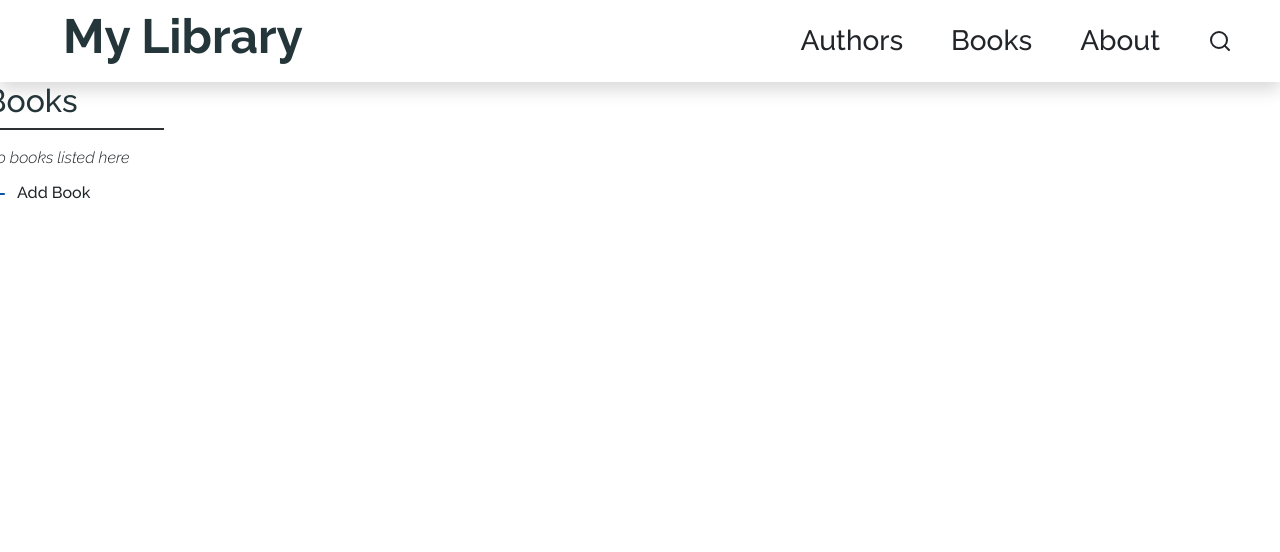
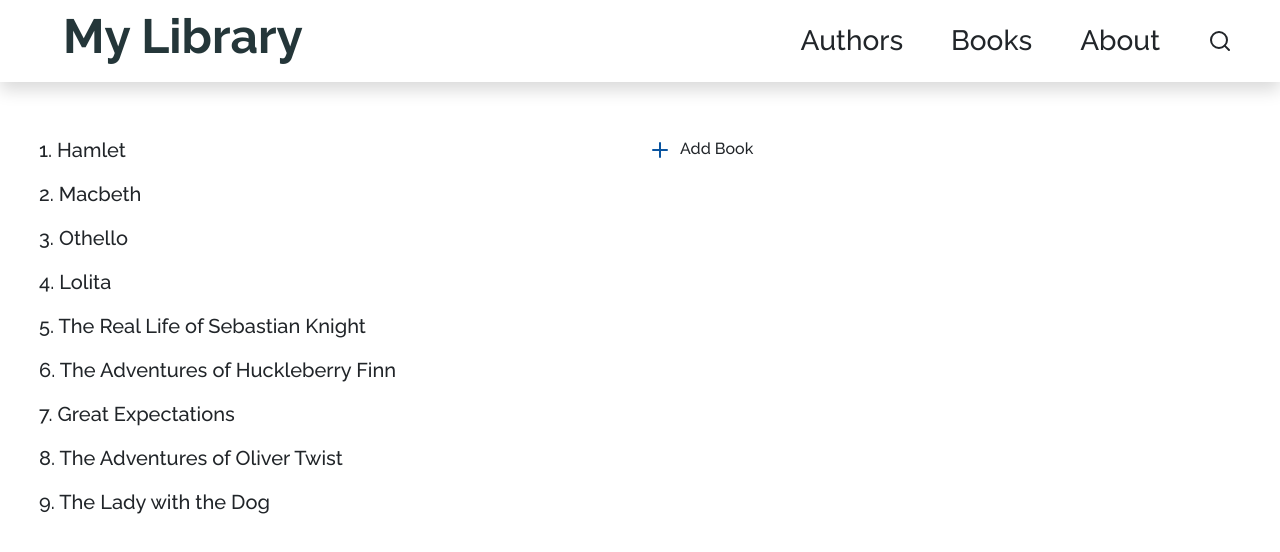
Before and after one commit to sriyabro/My-Library-App, a React (Create React App) app: page /books in a window 1280 px wide. Shown: the top 552 px of the page. Built offline with nearby package versions, Linux system fonts and the light colour scheme; data requests are answered from the project's data file.

Commit message:
books moved to BooksPage, removed from library body

```diff
--- a/src/ClientApp.tsx
+++ b/src/ClientApp.tsx
@@ -1,15 +1,14 @@
 import React from 'react';
 import {BrowserRouter as Router, Route, RouteComponentProps, Switch} from "react-router-dom";
-import {Container, Row} from "react-bootstrap";
+import {Container} from "react-bootstrap";
 import HeaderNavBar from "./components/HeaderNavBar";
 import {routes} from "./config/routes";
 
 const ClientApp: React.FC = () => {
   return (
-    <Container fluid={true}>
+    <Container fluid={true} className="p-0 m-0">
       <Router>
         <HeaderNavBar/>
-        <Row>
           <Switch>
             {routes.map((route, index) =>
               <Route
@@ -21,7 +20,6 @@ const ClientApp: React.FC = () => {
                 }}
               />)}
           </Switch>
-        </Row>
       </Router>
     </Container>
   );
--- a/src/components/HeaderNavBar.tsx
+++ b/src/components/HeaderNavBar.tsx
@@ -12,7 +12,7 @@ const HeaderNavBar: React.FC = () => {
 
   return (
     <React.Fragment>
-      <Row className="shadow">
+      <Row className="shadow p-0 m-0">
         <Col xs={6} className='my-2'>
           <h1 className="nav-header pl-5" onClick={() => history.push('/')}>My Library</h1>
         </Col>
--- a/src/components/LibraryBody.tsx
+++ b/src/components/LibraryBody.tsx
@@ -1,7 +1,6 @@
 import React, {useEffect, useState} from 'react';
-import {Col,Row} from "react-bootstrap";
+import {Col, Row} from "react-bootstrap";
 import Authors from "./Authors";
-import Books from "./Books";
 import {IAuthor, IBook} from "../types/Types";
 import {BASE_URI} from "../config/config";
 
@@ -29,12 +28,10 @@ const LibraryBody: React.FC = () => {
     }
 
     const handleOnAuthorsChange = (authors: IAuthor[]) => setAuthors(authors);
-    const handleOnBooksChange = (books: IBook[]) => setBooks(books);
 
     return (
         <Row className="library-body mt-4">
             <Col xs={12} md={6} className="px-5 mb-5">
-                <Books authors={authors} books={books} onBooksChange={handleOnBooksChange}/>
             </Col>
             <Col xs={12} md={6} className="px-5 mb-5">
                 <Authors authors={authors} onAuthorsChange={handleOnAuthorsChange}/>
--- a/src/components/book/AddBook.tsx
+++ b/src/components/book/AddBook.tsx
@@ -10,7 +10,7 @@ const AddBook: React.FC<AddBookProps> = (props) => {
     const {addBookClicked} = props;
 
     return (
-            <Col xs={12} className="add-item mx-0 mt-1 mb-3 p-0">
+            <Col xs={12} className="add-item mx-0 mt-4 mb-3 py-2 px-0">
                 <h6 onClick={() => addBookClicked()}>
                     <Plus size={24} className="plus-icon p-0"/>
                     <span className="pl-2 py-0">Add Book</span>
--- a/src/components/book/Book.tsx
+++ b/src/components/book/Book.tsx
@@ -8,7 +8,6 @@ type BookProps = {
   index: number,
   onUpdateClick: (index: number) => void
   onDeleteClick: (index: number) => void
-
 }
 
 const Book: React.FC<BookProps> = (props) => {
@@ -16,10 +15,10 @@ const Book: React.FC<BookProps> = (props) => {
 
   return (
     <Row className="item-row pt-2 pb-1">
-            <Col xs={8} className="pl-0">
+      <Col xs={9}>
         <h5>{index + 1}. {book.name}</h5>
       </Col>
-            <Col xs={4} className="text-right px-0">
+      <Col xs={3} className="text-right px-0">
         <Edit className="icon mx-2 text-warning" size={20} onClick={() => {
           onUpdateClick(index)
         }}/>
--- a/src/pages/BooksPage.tsx
+++ b/src/pages/BooksPage.tsx
@@ -1,12 +1,28 @@
 import React, {useEffect, useState} from 'react';
-import Books from "../components/Books";
-import {IAuthor, IBook} from "../types/Types";
+import {IAlert, IAuthor, IBook} from "../types/Types";
 import {BASE_URI} from "../config/config";
 import {Col, Row} from "react-bootstrap";
+import ConfirmationAlert from "../components/alerts/ConfirmationAlert";
+import NoItemsLabel from "../components/NoItemsLabel";
+import BookList from "../components/book/BookList";
+import AddBook from "../components/book/AddBook";
+import BookForm from "../components/book/BookForm";
+import DeleteConfirmation from "../components/alerts/DeleteConfirmation";
+
+const BOOKS_URI = BASE_URI + 'books/';
 
 const BooksPage: React.FC = () => {
   const [authors, setAuthors] = useState<IAuthor[] | null>(null);
   const [books, setBooks] = useState<IBook[] | null>(null);
+  const [showBookForm, setShowBookForm] = useState<boolean>(false);
+  const [updateClicked, setUpdateClicked] = useState<boolean>(false);
+  const [indexToUpdate, setIndexToUpdate] = useState<number | null>(null);
+  const [bookToUpdate, setBookToUpdate] = useState<IBook | null>(null);
+  const [alertContent, setAlertContent] = useState<IAlert | null>(null);
+  const [showAlertMessage, setShowAlertMessage] = useState<boolean>(false);
+  const [indexToDelete, setIndexToDelete] = useState<number | null>(null);
+  const [bookNameToDelete, setBookNameToDelete] = useState<string | null>(null);
+  const [showDeleteConfirmation, setShowDeleteConfirmation] = useState<boolean>(false);
 
   useEffect(() => {
     fetchAuthors();
@@ -27,15 +43,107 @@ const BooksPage: React.FC = () => {
     setBooks(books);
   }
 
-  const handleOnBooksChange = (books: IBook[]) => setBooks(books);
+  const handleCloseButtonClicked = () => setShowBookForm(false);
+
+  const handleAddBookClicked = () => {
+    setShowBookForm(false);
+    setUpdateClicked(false);
+    setShowBookForm(true);
+  }
+
+  const handleOnDeleteClick = (index: number) => {
+    setIndexToDelete(index);
+    setBookNameToDelete(books ? books[index].name : null);
+    setShowDeleteConfirmation(true);
+    setShowBookForm(false);
+  }
+
+  const handleCreateBook = async (newBook: IBook) => {
+    await fetch(BOOKS_URI, {
+      method: 'POST',
+      headers: {'Content-Type': 'application/json'},
+      body: JSON.stringify(newBook)
+    })
+    const newBookList: IBook[] = books ? books.slice() : [];
+    newBookList.push(newBook);
+    setBooks(newBookList);
+    setAlertContent({message: "Book Created Successfully", variant: "success"});
+    setShowAlertMessage(true);
+  }
+
+  const handleUpdateBook = async (updatedBook: IBook) => {
+    if (indexToUpdate === null) {
+      return;
+    }
+    const newBookList: IBook[] = books ? books.slice() : [];
+    let id = newBookList[indexToUpdate].id;
+    await fetch(BOOKS_URI + id, {
+      method: 'PATCH',
+      headers: {'Content-Type': 'application/json'},
+      body: JSON.stringify(updatedBook)
+    });
+    newBookList.splice(indexToUpdate, 1, updatedBook);
+    setBooks(newBookList);
+    setIndexToUpdate(null);
+    setBookToUpdate(null);
+    setAlertContent({message: "Book Updated Successfully", variant: "warning"});
+    setShowAlertMessage(true);
+  }
+
+  const handleOnUpdateClick = (index: number) => {
+    setUpdateClicked(true);
+    setIndexToUpdate(index);
+    setBookToUpdate(books ? books[index] : null);
+    setShowBookForm(true);
+  }
+
+  const handleDeleteValidationClose = () => setShowDeleteConfirmation(false);
+
+  const handleDeleteValidationConfirm = async () => {
+    if (indexToDelete == null) {
+      return;
+    }
+    const newBookList: IBook[] = books ? books.slice() : [];
+    let id = newBookList[indexToDelete].id;
+    await fetch(BOOKS_URI + id, {
+      method: 'DELETE'
+    });
+    newBookList.splice(indexToDelete, 1);
+    setBooks(newBookList);
+    setShowDeleteConfirmation(false);
+    setAlertContent({message: "Book Deleted Successfully", variant: "danger"});
+    setShowAlertMessage(true);
+  }
 
   return (
-    <Row>
-      <Col md={6}>
-        <Books authors={authors} books={books} onBooksChange={handleOnBooksChange}/>
-      </Col>
-    </Row>
-  );
+    <React.Fragment>
+      <Row className="books m-3 p-0">
+        <Col xs={12} md={6} className="p-0 p-md-2">
+          {/*<Header header="Books"/>*/}
+          {(!books || books.length === 0) && <NoItemsLabel message={"No books listed here"}/>}
+          {books && <BookList books={books} onUpdateClick={handleOnUpdateClick} onDeleteClick={handleOnDeleteClick}/>}
+        </Col>
+        <Col xs={12} md={6} className="p-0 p-md-2">
+          <ConfirmationAlert content={alertContent} showAlertMessage={showAlertMessage}/>
+          <AddBook addBookClicked={handleAddBookClicked}/>
+          {showBookForm && <BookForm authors={authors}
+                                     updateClicked={updateClicked}
+                                     closeButtonClicked={handleCloseButtonClicked}
+                                     createBookSubmit={handleCreateBook}
+                                     bookToUpdate={bookToUpdate}
+                                     updateBookSubmit={handleUpdateBook}
+          />}
+        </Col>
+      </Row>
+      <DeleteConfirmation show={showDeleteConfirmation}
+                          type={"Book"}
+                          item={bookNameToDelete ? bookNameToDelete : 'this item'}
+                          handleDelete={handleDeleteValidationConfirm}
+                          handleClose={handleDeleteValidationClose}
+      />
+    </React.Fragment>
+  )
+    ;
 }
 
 export default BooksPage;
```
Lines whose indentation alone changed are shown as unchanged.
